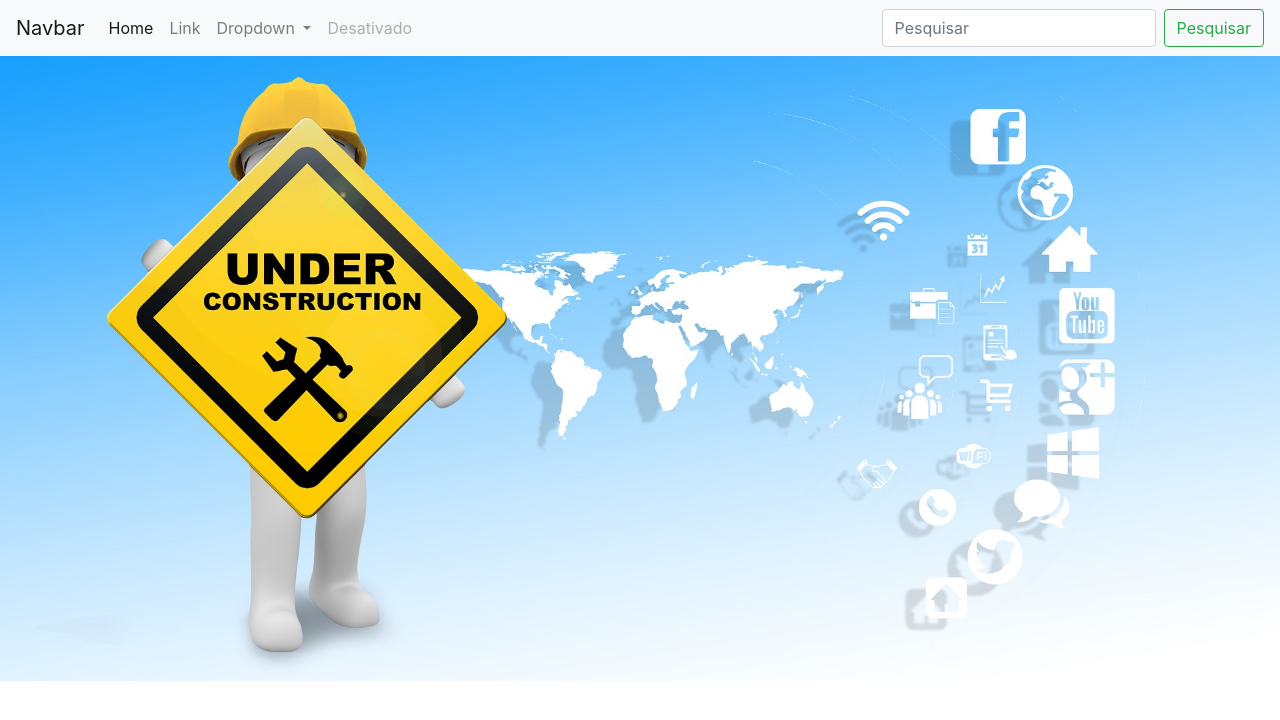
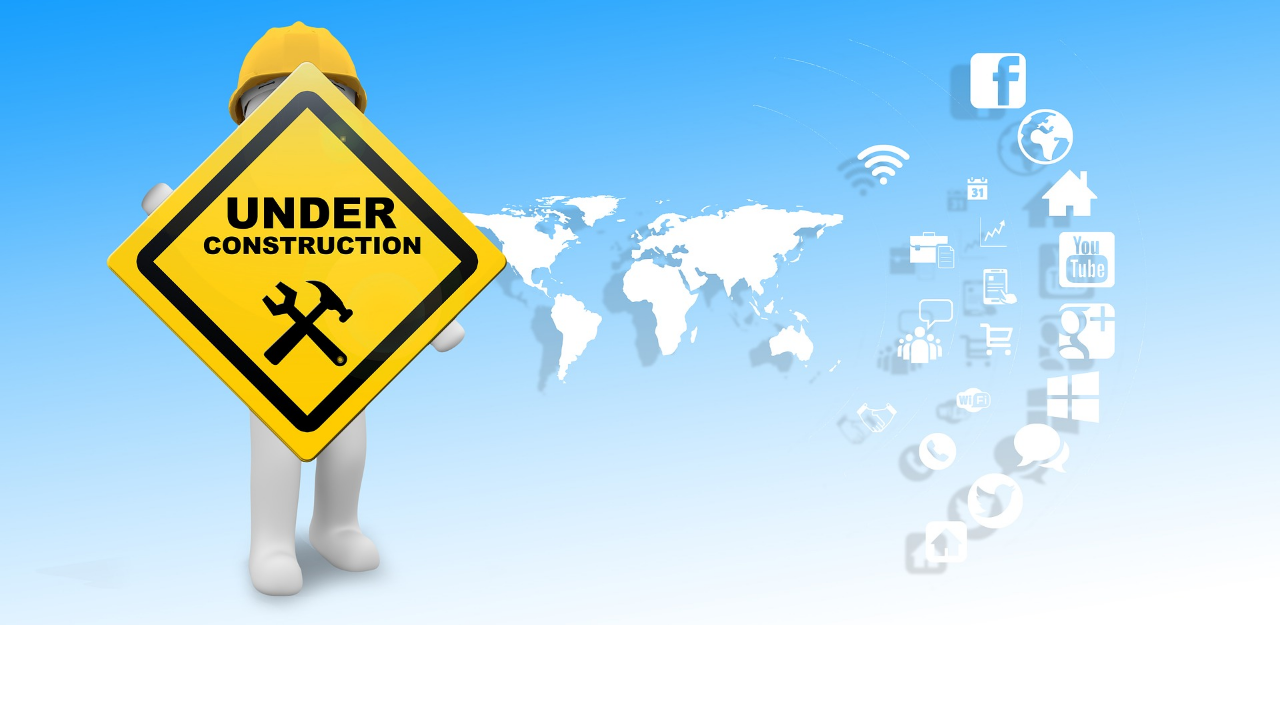
Before and after one commit to robsonresende/robsonresende, a plain HTML site: page index.html in a window 1280 px wide. Drawn offline with Linux system fonts and the light colour scheme.

Commit message:
Delete navbar, keep Under Construction Image

```diff
--- a/index.html
+++ b/index.html
@@ -14,41 +14,6 @@
   </head>
   <body>
 
-    <nav class="navbar navbar-expand-lg navbar-light bg-light">
-      <a class="navbar-brand" href="#">Navbar</a>
-      <button class="navbar-toggler" type="button" data-toggle="collapse" data-target="#conteudoNavbarSuportado" aria-controls="conteudoNavbarSuportado" aria-expanded="false" aria-label="Alterna navegação">
-        <span class="navbar-toggler-icon"></span>
-      </button>
-
-      <div class="collapse navbar-collapse" id="conteudoNavbarSuportado">
-        <ul class="navbar-nav mr-auto">
-          <li class="nav-item active">
-            <a class="nav-link" href="#">Home <span class="sr-only">(página atual)</span></a>
-          </li>
-          <li class="nav-item">
-            <a class="nav-link" href="#">Link</a>
-          </li>
-          <li class="nav-item dropdown">
-            <a class="nav-link dropdown-toggle" href="#" id="navbarDropdown" role="button" data-toggle="dropdown" aria-haspopup="true" aria-expanded="false">
-              Dropdown
-            </a>
-            <div class="dropdown-menu" aria-labelledby="navbarDropdown">
-              <a class="dropdown-item" href="#">Ação</a>
-              <a class="dropdown-item" href="#">Outra ação</a>
-              <div class="dropdown-divider"></div>
-              <a class="dropdown-item" href="#">Algo mais aqui</a>
-            </div>
-          </li>
-          <li class="nav-item">
-            <a class="nav-link disabled" href="#">Desativado</a>
-          </li>
-        </ul>
-        <form class="form-inline my-2 my-lg-0">
-          <input class="form-control mr-sm-2" type="search" placeholder="Pesquisar" aria-label="Pesquisar">
-          <button class="btn btn-outline-success my-2 my-sm-0" type="submit">Pesquisar</button>
-        </form>
-      </div>
-    </nav><!-- FINAL DA NAVBAR-->
 
 
     <img src="assets/img/maintenance.jpg" class="img-fluid" alt="Site em construção">
```
